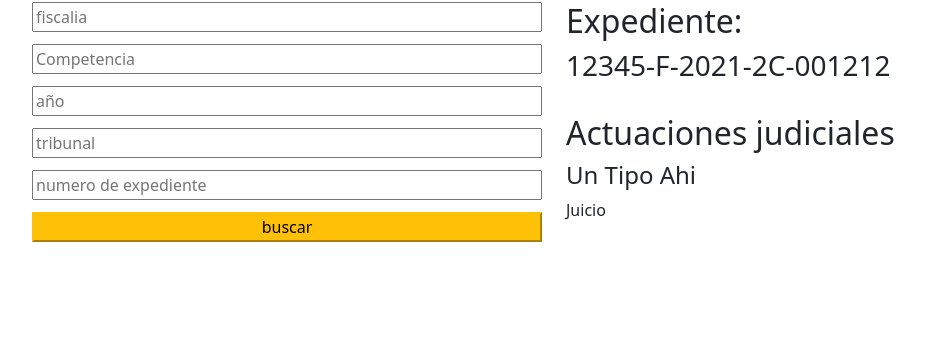
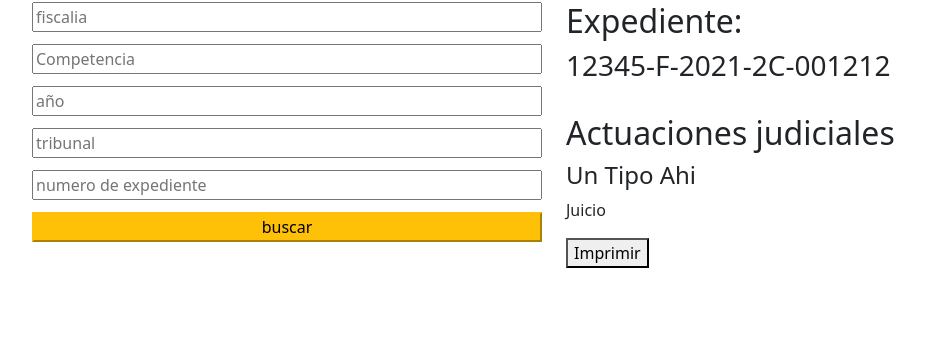
Before and after one commit to ildebr/software_juris, a Django app: template juris/templates/index.html in a window 1280 px wide. Shown: the part 131-468 px from the top of the page, without its empty margins (74-999 px from the left). Run offline with Django 3.2, Linux system fonts and the light colour scheme; the template is opened without the code that fills it: values that come from a table or form of the project are taken from there, others are empty; data comes from the database, SQL or seed files in the repository; some libraries are stand-ins or nearby versions.

Commit message:
Add files via upload

```diff
--- a/juris/templates/index.html
+++ b/juris/templates/index.html
@@ -35,6 +35,8 @@
                 <p>{{act.summary}}</p>
             </div>
         {% endfor %}
+
+        <button onclick="window.print()">Imprimir</button>
         {% endif %}
 
     </div>
```
